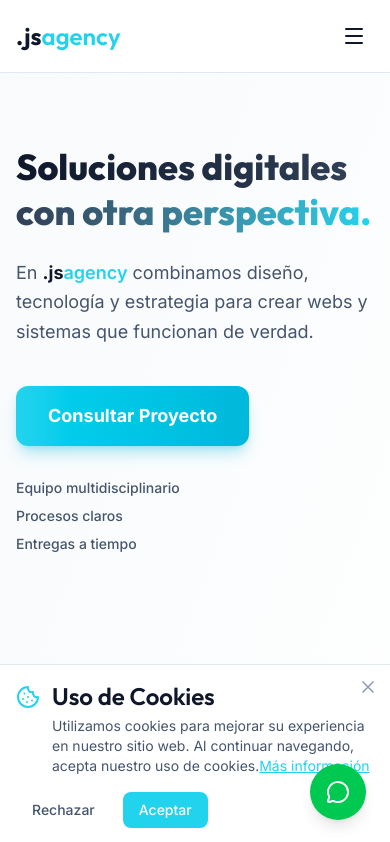
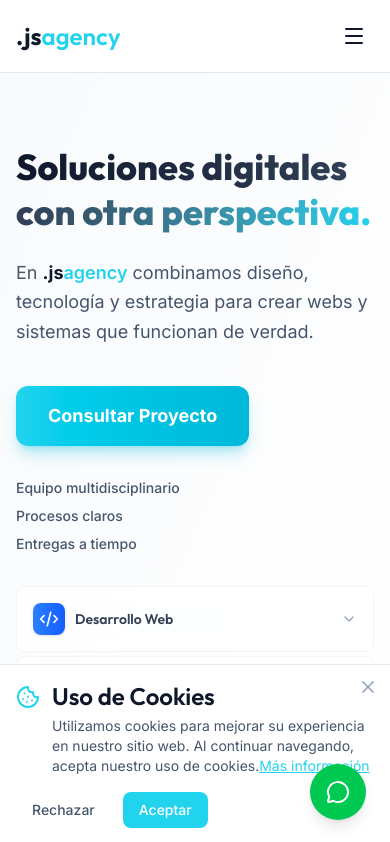
Before and after one commit to JulianSantanatoglia/jsagency, a React (Vite) app: page / in a window 390 px wide. Shown: the top 842 px of the page. Built offline with nearby package versions, Linux system fonts and the light colour scheme.

Commit message:
fix: remodelando servicecards en mobile

```diff
--- a/src/components/Hero.tsx
+++ b/src/components/Hero.tsx
@@ -49,7 +49,7 @@ const Hero = () => {
               <span className="font-medium" role="listitem">{t('hero.feature3')}</span>
             </div>
           </div>
-          <div className="relative h-[400px] md:h-[500px] lg:flex items-center justify-center animate-fade-in-right">
+          <div className="relative lg:flex items-center justify-center animate-fade-in-right">
             <div className="w-full h-full max-w-md">
               <ServiceCards />
             </div>
--- a/src/components/ServiceCards.tsx
+++ b/src/components/ServiceCards.tsx
@@ -74,7 +74,7 @@ const ServiceCards = () => {
   };
 
   return (
-    <div className="h-full flex flex-col justify-center">
+    <div className="flex flex-col">
       {services.map((service, index) => {
         const isExpanded = expandedCard === service.key;
 
@@ -82,7 +82,7 @@ const ServiceCards = () => {
           <div
             key={service.key}
             className={`relative transition-all duration-300 ease-in-out ${
-              index > 0 ? 'mt-2 md:mt-2.5' : ''
+              index > 0 ? 'mt-1 md:mt-2.5' : ''
             }`}
             style={{
               animationDelay: `${index * 40}ms`
@@ -99,19 +99,19 @@ const ServiceCards = () => {
               aria-expanded={isExpanded}
               aria-controls={`service-${service.key}-content`}
             >
-              <div className="p-3 md:p-4">
+              <div className="p-4 md:p-4">
                 {/* Header with icon, title and chevron */}
                 <div className="flex items-center justify-between">
                   <div className="flex items-center space-x-2.5 md:space-x-3">
                     {/* Icon */}
-                    <div className={`flex-shrink-0 w-7 h-7 md:w-8 md:h-8 rounded-lg bg-gradient-to-r ${service.gradient} flex items-center justify-center text-white shadow-sm transition-all duration-300 ${
+                    <div className={`flex-shrink-0 w-8 h-8 md:w-8 md:h-8 rounded-lg bg-gradient-to-r ${service.gradient} flex items-center justify-center text-white shadow-sm transition-all duration-300 ${
                       isExpanded ? 'scale-110 shadow-md' : 'group-hover:scale-105'
                     }`}>
                       {service.icon}
                     </div>
 
                     {/* Title */}
-                    <h3 className={`font-semibold text-xs md:text-sm lg:text-base transition-all duration-300 ${
+                    <h3 className={`font-semibold text-sm md:text-sm lg:text-base transition-all duration-300 ${
                       isExpanded ? `${service.textColor} transform translate-x-0` : 'text-gray-700 group-hover:text-gray-900'
                     }`}>
                       {t(`hero.services.${service.key}.title`)}
```
Also changed, not shown: public/logo.svg.
